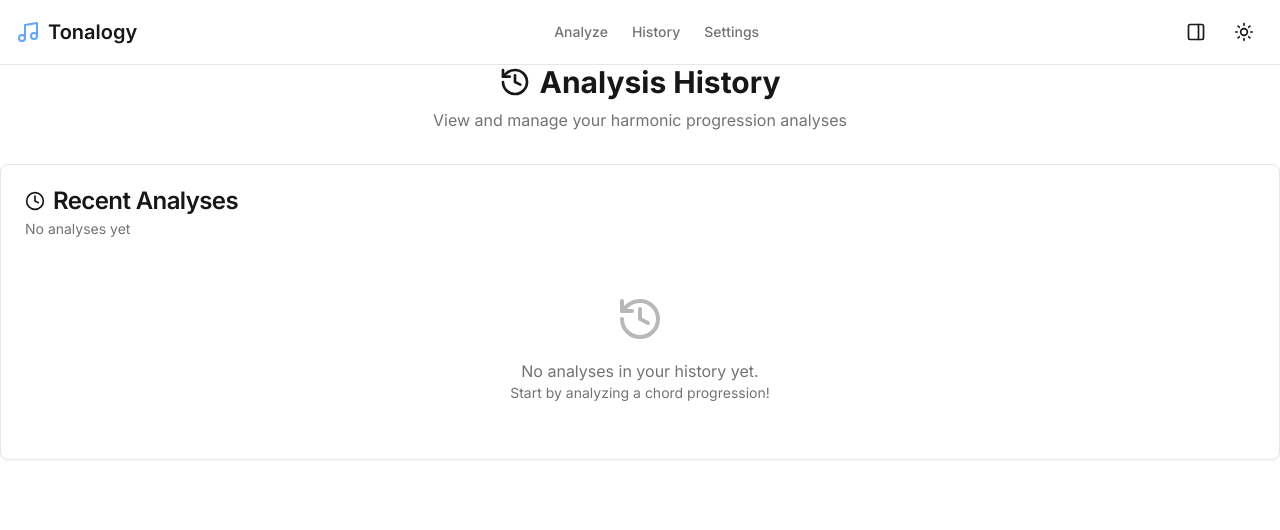
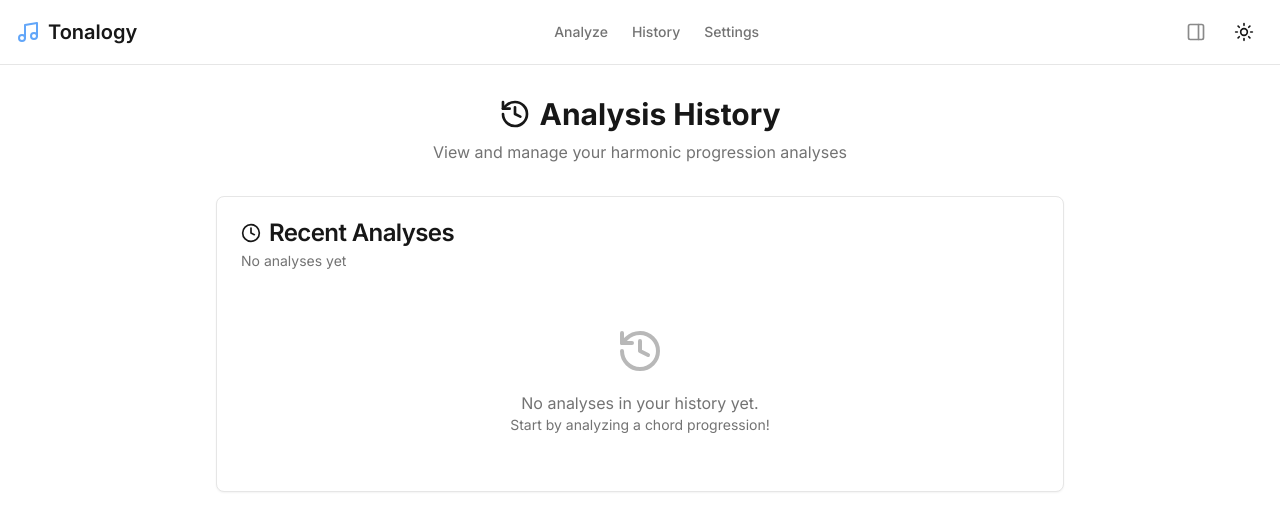
Before and after one commit to joabemorais/tonalogy-interface, a Next.js app: page /history in a window 1280 px wide. Shown: the top 530 px of the page. Built offline with nearby package versions, Linux system fonts and the light colour scheme.

Commit message:
feat: add pathname checks to disable navigation and history buttons on HistoryPage

```diff
--- a/app/history/page.tsx
+++ b/app/history/page.tsx
@@ -13,6 +13,9 @@ export default function HistoryPage() {
   const recentAnalyses = history.filter(analysis => !analysis.isFavorite)
 
   return (
+    <div className="min-h-screen">
+      {/* Conteúdo centralizado com largura limitada */}
+      <div className="max-w-4xl mx-auto px-6 py-8">
         <div className="space-y-8">
           {/* Header */}
           <div className="text-center space-y-2">
@@ -96,6 +99,8 @@ export default function HistoryPage() {
             </CardContent>
           </Card>
         </div>
+      </div>
+    </div>
   )
 }
 
--- a/components/harmonic-analyzer.tsx
+++ b/components/harmonic-analyzer.tsx
@@ -2,6 +2,7 @@
 
 import React, { useState } from 'react'
 import { useMutation } from '@tanstack/react-query'
+import { usePathname } from 'next/navigation'
 import { Music, Play, Download, RefreshCw, Eye, ChevronDown, ChevronUp, Clock } from 'lucide-react'
 import { Card, CardContent, CardDescription, CardHeader, CardTitle } from '@/components/ui/card'
 import { Button } from '@/components/ui/button'
@@ -18,6 +19,8 @@ import { ProgressionAnalysisRequest, ProgressionAnalysisResponse } from '@/types
 
 export function HarmonicAnalyzer() {
   const [tonalities, setTonalities] = useState<string[]>([])
+  const pathname = usePathname()
+  const isOnHistoryPage = pathname === '/history'
   const [isGeneratingVisualization, setIsGeneratingVisualization] = useState(false)
   const [isTonalitySectionOpen, setIsTonalitySectionOpen] = useState(false)
 
@@ -213,8 +216,9 @@ export function HarmonicAnalyzer() {
                   const event = new CustomEvent('toggleSidebar')
                   window.dispatchEvent(event)
                 }}
-                className="text-xs gap-1.5 h-7 px-2 text-muted-foreground hover:text-foreground transition-colors"
-                title="View analysis history"
+                disabled={isOnHistoryPage}
+                className="text-xs gap-1.5 h-7 px-2 text-muted-foreground hover:text-foreground transition-colors disabled:opacity-50 disabled:cursor-not-allowed"
+                title={isOnHistoryPage ? "Already on history page" : "View analysis history"}
               >
                 <Clock className="h-3.5 w-3.5" />
                 History
--- a/components/navigation.tsx
+++ b/components/navigation.tsx
@@ -2,6 +2,7 @@
 
 import React, { useState, useEffect } from 'react'
 import Link from 'next/link'
+import { usePathname } from 'next/navigation'
 import { Music, Settings, History, Moon, Sun, PanelRight, PanelRightClose } from 'lucide-react'
 import { useTheme } from 'next-themes'
 import { Button } from '@/components/ui/button'
@@ -9,6 +10,8 @@ import { Button } from '@/components/ui/button'
 export function Navigation() {
   const { theme, setTheme } = useTheme()
   const [isSidebarOpen, setIsSidebarOpen] = useState(false)
+  const pathname = usePathname()
+  const isOnHistoryPage = pathname === '/history'
 
   useEffect(() => {
     // Função para sincronizar estado da sidebar
@@ -92,8 +95,11 @@ export function Navigation() {
               variant="ghost"
               size="icon"
               onClick={handleToggle}
-              title="Toggle Recent Analyses"
-              className={`transition-all duration-200 ${isSidebarOpen ? "bg-accent" : ""}`}
+              disabled={isOnHistoryPage}
+              title={isOnHistoryPage ? "Already on history page" : "Toggle Recent Analyses"}
+              className={`transition-all duration-200 ${
+                isSidebarOpen ? "bg-accent" : ""
+              } disabled:opacity-50 disabled:cursor-not-allowed`}
             >
               <div className="relative w-5 h-5">
                 <PanelRight
```
Lines whose indentation alone changed are shown as unchanged.
